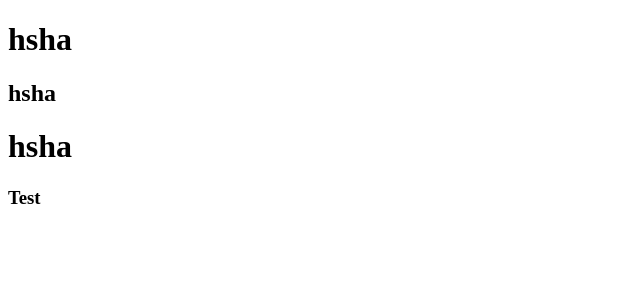
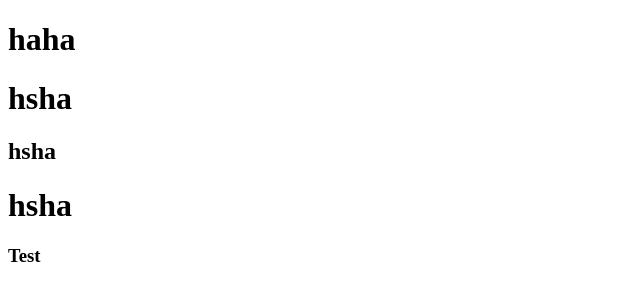
Before and after one commit to JakubWis/rozmowa, a website: page index.html in a window 1280 px wide. Shown: the whole page, without its empty margins (0-640 px from the left). Drawn offline with nearby package versions, Linux system fonts and the light colour scheme; files that its build step writes are made by us from their sources; a web font is replaced by a local one.

Commit message:
Add h1 haha

```diff
--- a/index.html
+++ b/index.html
@@ -9,6 +9,7 @@
 		<link rel="stylesheet" type="text/css" href ="style.css">
 	</head>
 	<body>
+	<h1>haha</h1>
    <h1>hsha</h1>
    <h2>hsha</h2>
    <h1>hsha</h1>
```
